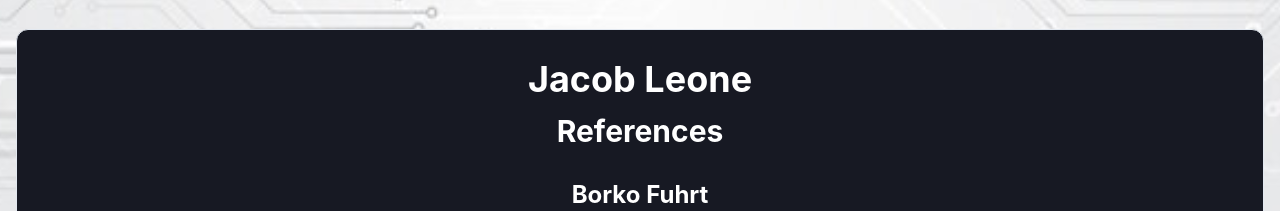
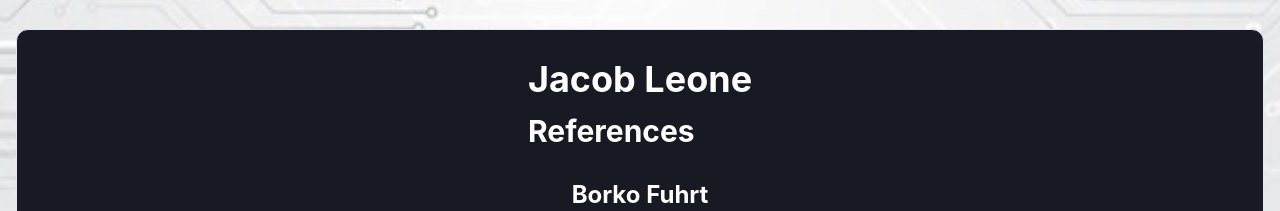
Before and after one commit to jacklion710/jacobleone-tech-portfolio, a Next.js app: page /Resume in a window 1280 px wide. Both pictures are taken after a click on the button "View References". Shown: the part 417-628 px from the top of the page. Built offline with nearby package versions, Linux system fonts and the light colour scheme.

Commit message:
Added refs for heading

```diff
--- a/components/ReferencesComponent.tsx
+++ b/components/ReferencesComponent.tsx
@@ -7,8 +7,9 @@ const ReferencesComponent: React.FC = () => {
   const fadeIn = {
     hidden: { opacity: 0 },
     visible: { opacity: 1, transition: { duration: 1.33 } }
-  };
+  }
 
+  const [head, headView] = useInView({ triggerOnce: true, threshold: 0.1 });
   const [ref1, inView1] = useInView({ triggerOnce: true, threshold: 0.1 });
   const [ref2, inView2] = useInView({ triggerOnce: true, threshold: 0.1 });
   const [ref3, inView3] = useInView({ triggerOnce: true, threshold: 0.1 });
@@ -27,8 +28,10 @@ const ReferencesComponent: React.FC = () => {
       alignItems="center"
       mx="auto"
     >
-      <Heading color="white" fontSize="4xl" mb={3}>Jacob Leone</Heading>
-      <Heading color="white" fontSize="3xl" mb={3}>References</Heading>
+      <motion.div ref={head} initial="hidden" animate={headView ? "visible" : "hidden"} variants={fadeIn}>
+        <Heading color="white" fontSize="4xl" mb={3}>Jacob Leone</Heading>
+        <Heading color="white" fontSize="3xl" mb={3}>References</Heading>
+      </motion.div>
 
       <Flex
         direction="column"
```
